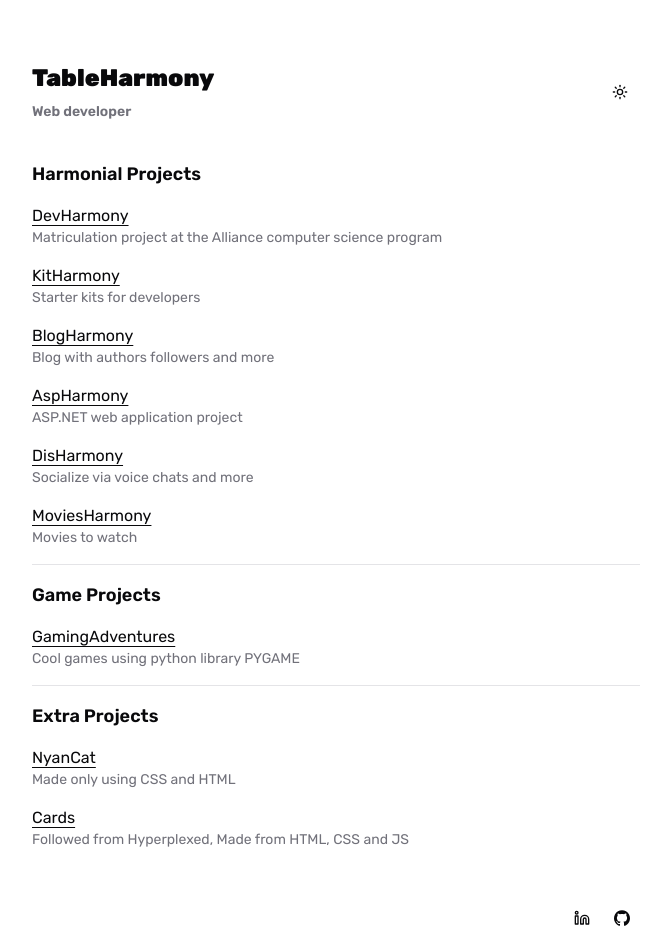
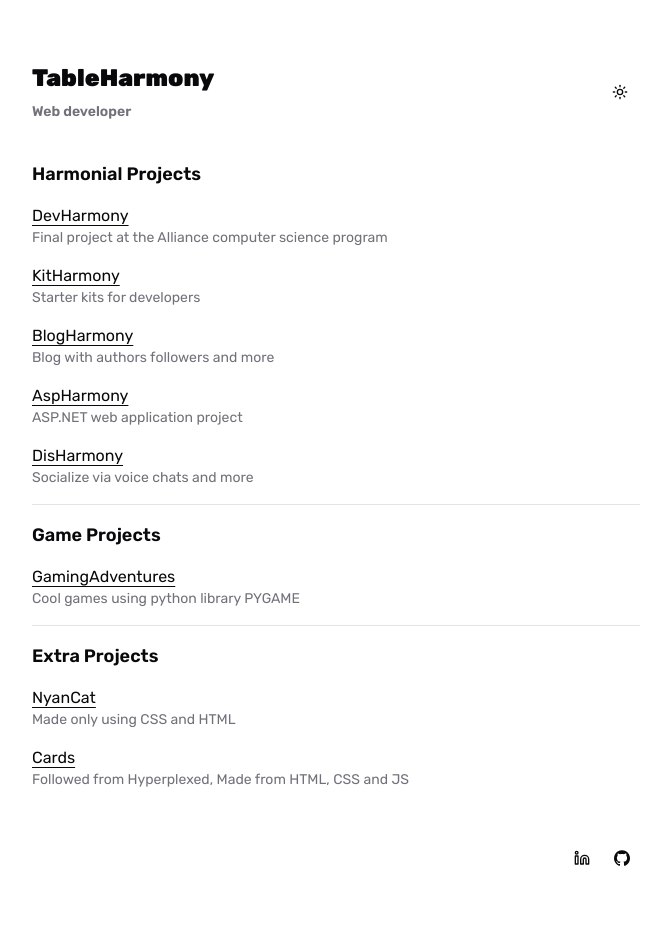
Before and after one commit to table-harmony/tableharmony, a Next.js app: page / in a window 1280 px wide. Shown: the whole page, without its empty margins (304-975 px from the left). After the commit the page ends 886 px from the top, so only its background shows below. Built offline with nearby package versions, Linux system fonts and the light colour scheme.

Commit message:
Update page

```diff
--- a/src/app/page.tsx
+++ b/src/app/page.tsx
@@ -8,8 +8,8 @@ export default function HomePage() {
         <p className="text-lg font-semibold">Harmonial Projects</p>
         <Item
           title="DevHarmony"
-          subtitle="Matriculation project at the Alliance computer science program"
-          to="https://devharmony.vercel.app"
+          subtitle="Final project at the Alliance computer science program"
+          to="https://devharmony.vercel.app/"
         />
         <Item
           title="KitHarmony"
@@ -30,11 +30,6 @@ export default function HomePage() {
           title="DisHarmony"
           subtitle="Socialize via voice chats and more"
           to="https://disharmony.vercel.app"
-        />
-        <Item
-          title="MoviesHarmony"
-          subtitle="Movies to watch"
-          to="https://moviesharmony.vercel.app"
         />
       </section>
       <Separator />
```
